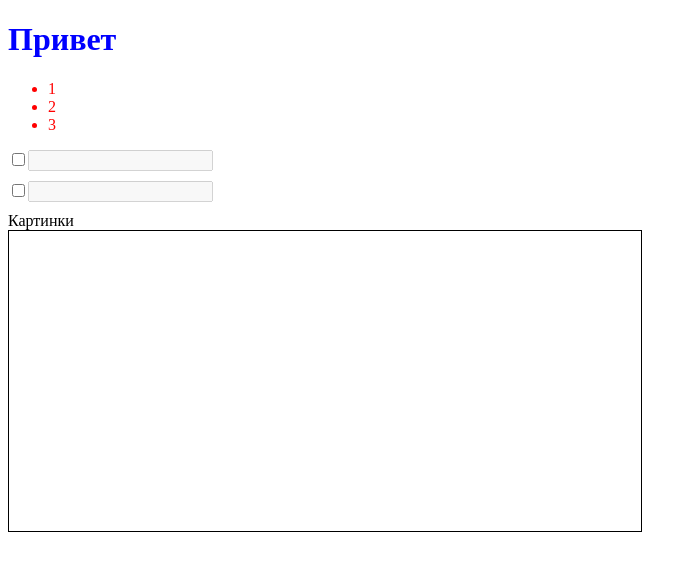
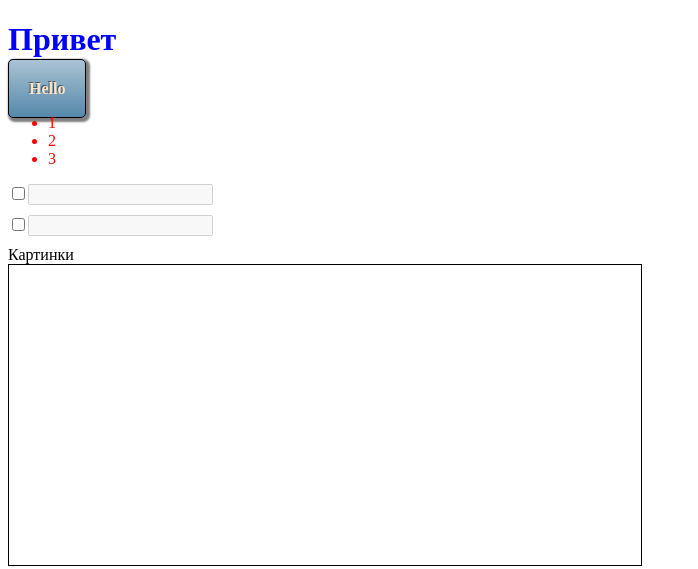
Before and after one commit to feoolga/jQuery, a plain HTML site: page index.html in a window 1280 px wide. Shown: the whole page, without its empty margins (0-698 px from the left). Drawn offline with nearby package versions, Linux system fonts and the light colour scheme.

Commit message:
button shadow

```diff
--- a/index.html
+++ b/index.html
@@ -14,6 +14,7 @@
 	<div>
 		<h1>Привет</h1>
 	</div>
+	<div class="buttn"> Hello</div>
 	<div>
 		<ul>
 			<li>1</li>
--- a/style.css
+++ b/style.css
@@ -16,3 +16,15 @@ h1 {
 	width: 50%;
 	height: 300px;
 }
+
+.buttn{
+	display: inline;
+	color: bisque;
+	font-weight: bold;
+	border: 1px black solid;
+	background: #58a linear-gradient(hsla(0,0%,100%,.5), transparent);
+	padding: 20px;
+	border-radius: 5px;
+	box-shadow: 2px 2px 2px 2px rgba(0,0,0,0.5);
+	text-shadow: -1px -1px rgba(0,0,0,0.5);
+}
```
